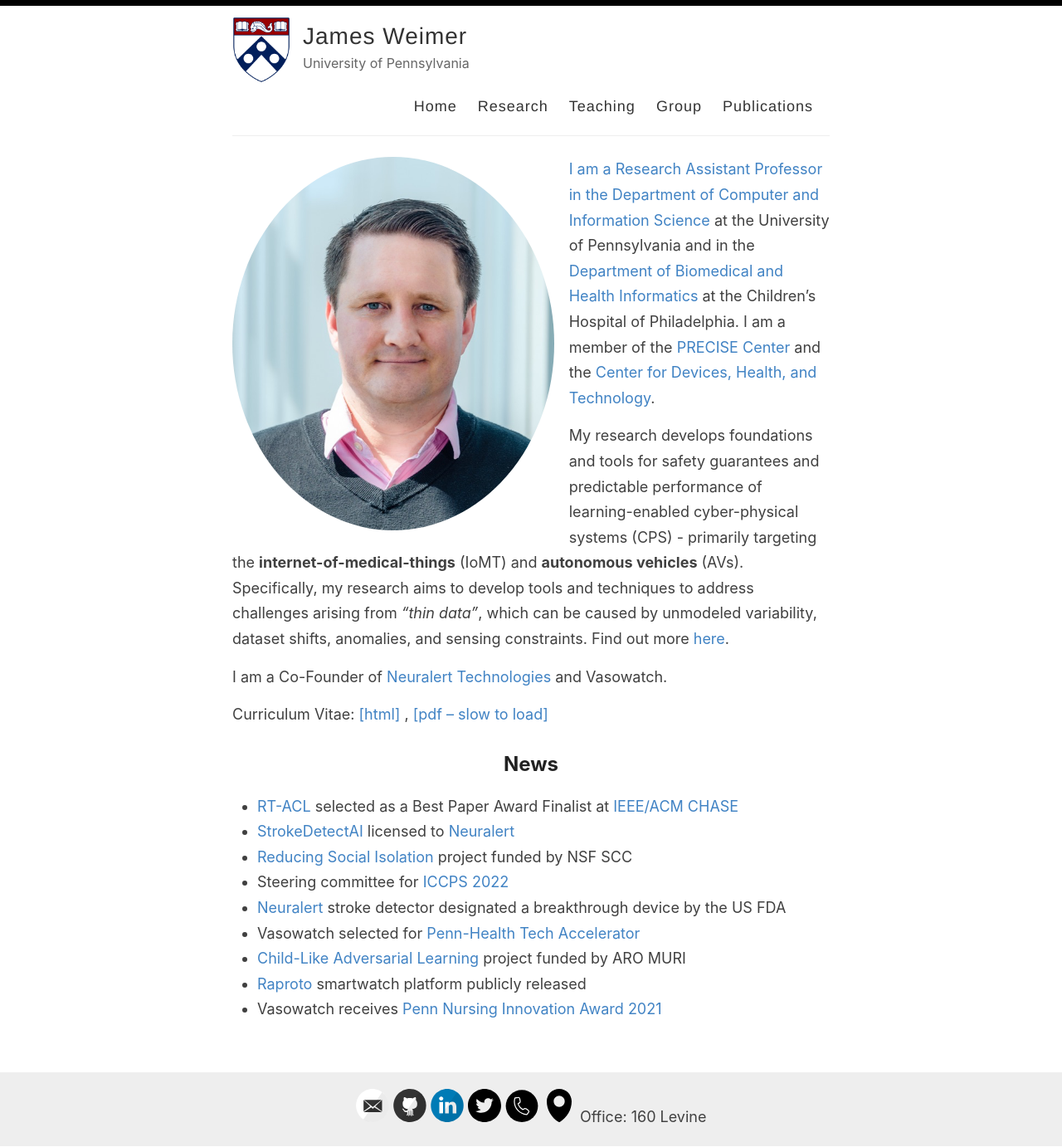
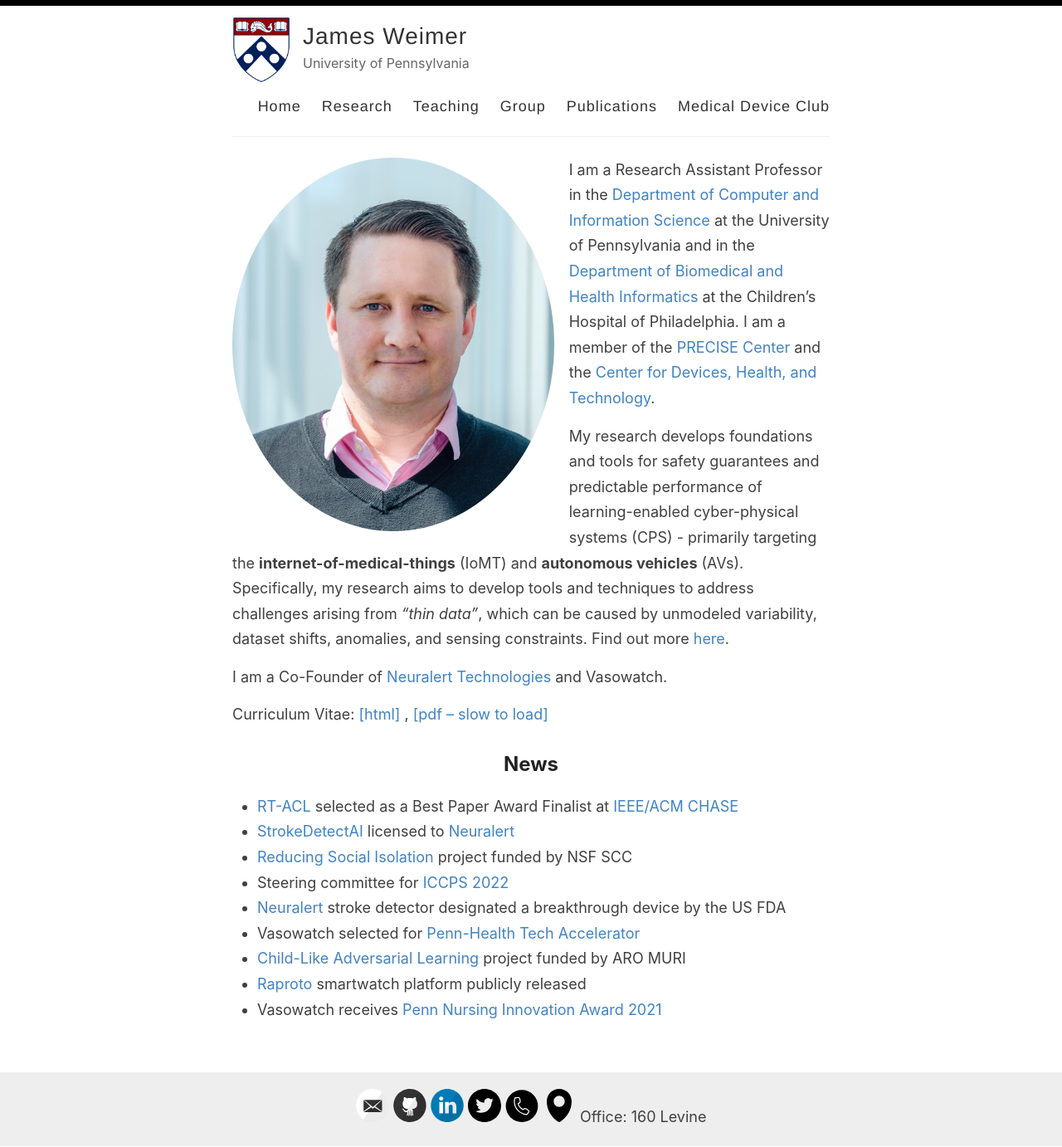
Before and after one commit to weimerj/weimerj.github.io, a Jekyll site: the page built from index.md, in a window 1280 px wide. Shown: the whole page at 83% size. Built offline with Jekyll 4.4.1, drawn with Linux system fonts in a browser that asks for light colours.

Commit message:
index update

```diff
--- a/_layouts/default.html
+++ b/_layouts/default.html
@@ -34,7 +34,7 @@
               <a href="{{ site.baseurl }}/teaching" target="_self">Teaching</a>
               <a href="{{ site.baseurl }}/group" target="_self">Group</a>
               <a href="{{ site.baseurl }}/publications" target="_self">Publications</a>
-              <a href="https://rtg.cis.upenn.edu/meddevclub/"Medical Device Club</a>
+              <a href="https://rtg.cis.upenn.edu/meddevclub/">Medical Device Club</a>
             </nav>
           </header>
         </div>
```
